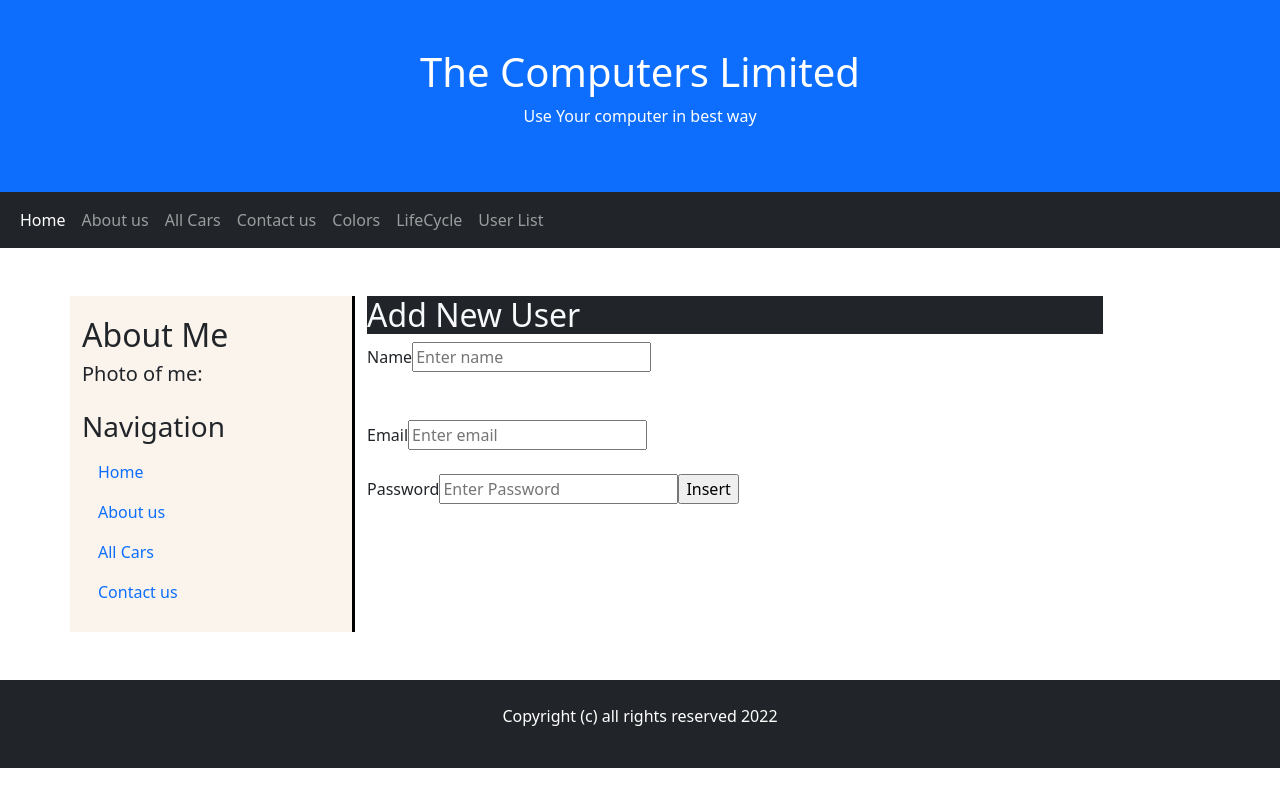
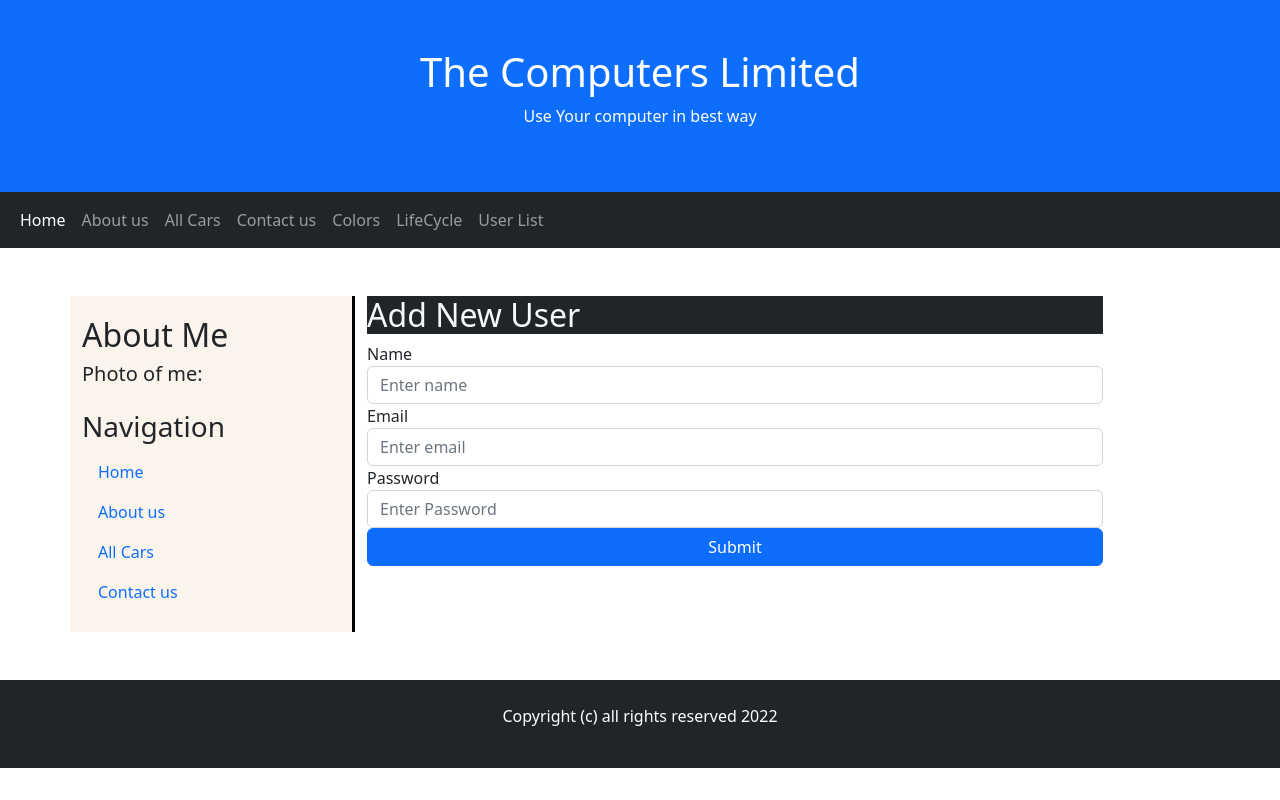
Before and after one commit to roobon/wdpf51_reactjs, a React (Create React App) app in the folder 22nov2022/reactapp2/: page /adduser in a window 1280 px wide. Built offline with nearby package versions, Linux system fonts and the light colour scheme.

Commit message:
User entry form updated

```diff
--- a/22nov2022/reactapp2/src/users/Adduser.js
+++ b/22nov2022/reactapp2/src/users/Adduser.js
@@ -10,10 +10,7 @@ const Adduser = () => {
     password: "",
   });
   const onChangeValue = (e) => {
-    setuserInfo({
-      ...userInfo,
-      [e.target.name]: e.target.value,
-    });
+    setuserInfo({ ...userInfo, [e.target.name]: e.target.value });
   };
   // Inserting a new user into the Database.
   const submitUser = async (event) => {
@@ -32,7 +29,7 @@ const Adduser = () => {
         )
         .then((res) => {
           console.log(res.data);
-          navigate(`/`);
+          navigate(`/users`);
           return;
         });
     } catch (error) {
@@ -54,9 +51,9 @@ const Adduser = () => {
             placeholder="Enter name"
             autoComplete="off"
             required
+            className="form-control"
           />
         </div>
-        <br /> <br />
         <label htmlFor="_email">Email</label>
         <input
           type="email"
@@ -66,8 +63,9 @@ const Adduser = () => {
           placeholder="Enter email"
           autoComplete="off"
           required
+          className="form-control"
         />
-        <br /> <br />
+
         <label htmlFor="password">Password</label>
         <input
           type="password"
@@ -77,8 +75,14 @@ const Adduser = () => {
           placeholder="Enter Password"
           autoComplete="off"
           required
+          className="form-control"
         />
-        <input type="submit" value="Insert" />
+
+        <div class="d-grid gap-2">
+          <button type="submit" class="btn btn-primary">
+            Submit
+          </button>
+        </div>
       </form>
     </div>
   );
--- a/22nov2022/reactapp2/src/users/UserList.js
+++ b/22nov2022/reactapp2/src/users/UserList.js
@@ -80,8 +80,8 @@ const UserList = () => {
           </tbody>
         ))}
       </table>
-      <Link to="/adduser" className="btn btn-primary">
-        Create User
+      <Link to="/adduser" className="btn btn-primary btn-lg">
+        Create New User
       </Link>
     </div>
   );
```
Also changed, not shown: 1 other file (tests, documents, lock files or other folders).
